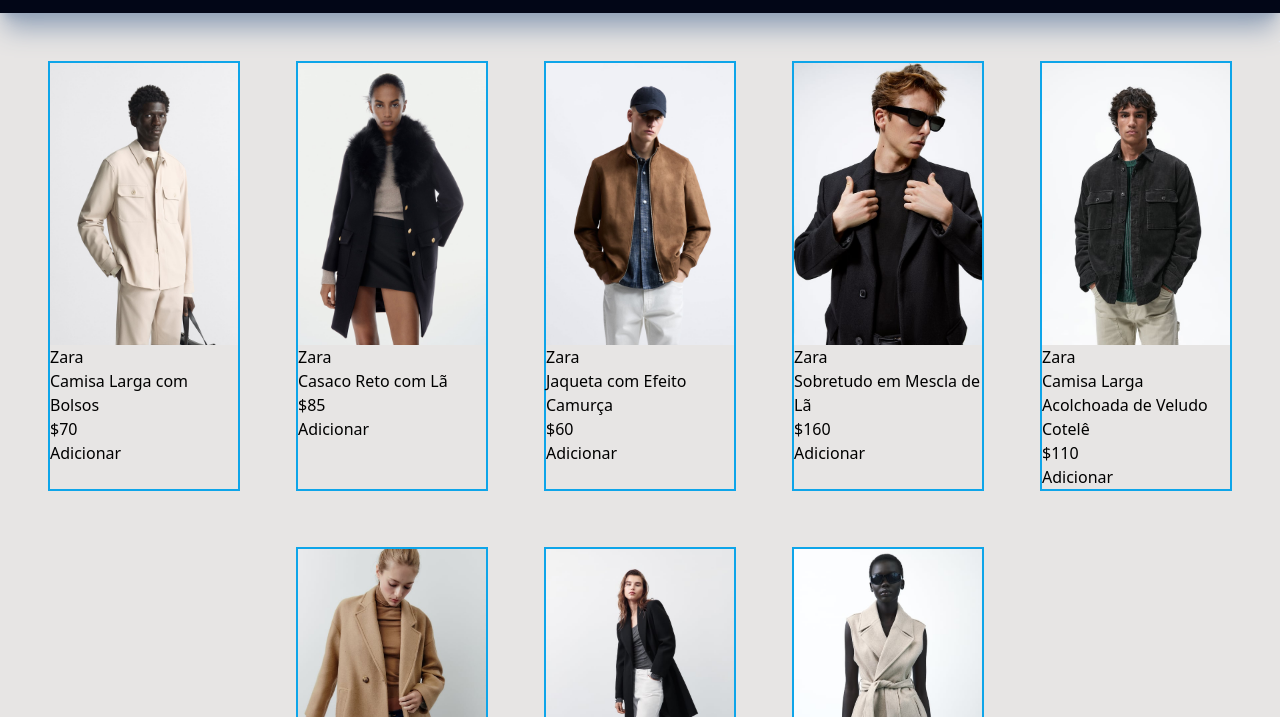
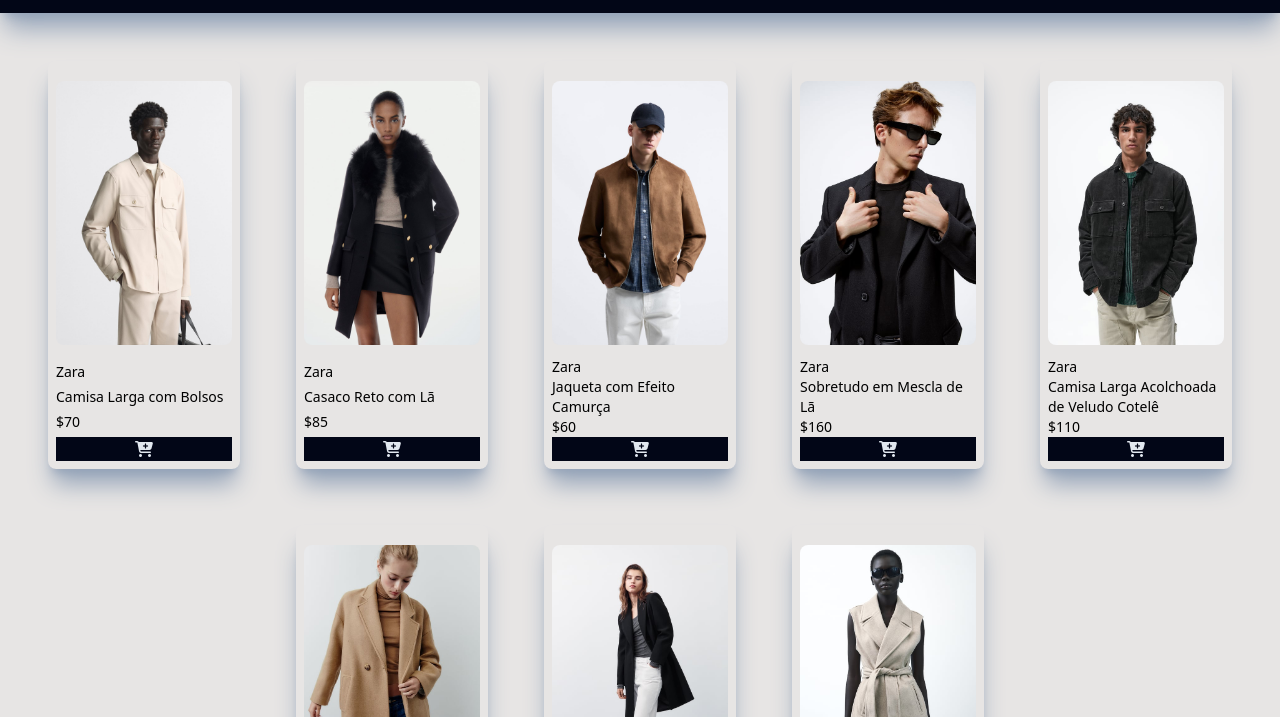
Before and after one commit to Adryan1928/Intensivao-JavaScript, a website built with Vite: page Lojinha do Adryan/index.html in a window 1280 px wide. Shown: the part 83-800 px from the top of the page. Built offline with nearby package versions, Linux system fonts and the light colour scheme.

Commit message:
Aula 003

```diff
--- a/Lojinha do Adryan/index.html
+++ b/Lojinha do Adryan/index.html
@@ -13,7 +13,7 @@
 <body class="bg-stone-200 flex flex-col">
   <section
     id="carrinho"
-    class="fixed top-0 right-[-360px] bg-slate-950 h-screen w-[360px] text-slate-200 z-50"
+    class="fixed top-0 right-[-360px] bg-slate-950 h-screen w-[360px] text-slate-200 z-50 duration-200 border-l border-slate-200 p-5 flex flex-col justify-between"
   >
     <div id="cabecalho-carrinho" class="flex justify-between m-4">
       <p>Meu carrinho</p>
@@ -21,16 +21,12 @@
         <i class="fa-solid fa-circle-xmark"></i>
       </button>
     </div>
-    <section id="produtos-carrinho">
-      <p>Camisa Larga com Bolsos</p>
-      <p>Casaci Reto com Lã</p>
-      <p>Jaqueta com Efeito Camurça</p>
-    </section>
-    <p id="preco-total">$200</p>
+
+    <section id="produtos-carrinho"></section>
     <button class="bg-slate-200 text-slate-900 p-1">Finalizar Compra</button>
   </section>
 
-  <header class="flex text-xl bg-slate-950 shadow-xl shadow-slate-400 px-8 py-4 justify-between sticky top-0">
+  <header class="flex text-xl bg-slate-950 shadow-xl shadow-slate-400 px-8 py-4 justify-between sticky top-0 z-10">
 
     <img class="h-16" src="assets/logo/hashtag.svg" alt="Logo">
 
--- a/Lojinha do Adryan/main.js
+++ b/Lojinha do Adryan/main.js
@@ -1,84 +1,5 @@
+import { renderizarCatalogo } from "./src/cartaoProduto";
 import { inicializarCarrinho } from "./src/menuCarrinho";
 
-const catalogo = [
-    {
-      id: 1,
-      marca: "Zara",
-      nome: "Camisa Larga com Bolsos",
-      preco: 70,
-      imagem: "product-1.jpg",
-      feminino: false,
-    },
-    {
-      id: 2,
-      marca: "Zara",
-      nome: "Casaco Reto com Lã",
-      preco: 85,
-      imagem: "product-2.jpg",
-      feminino: true,
-    },
-    {
-      id: 3,
-      marca: "Zara",
-      nome: "Jaqueta com Efeito Camurça",
-      preco: 60,
-      imagem: "product-3.jpg",
-      feminino: false,
-    },
-    {
-      id: 4,
-      marca: "Zara",
-      nome: "Sobretudo em Mescla de Lã",
-      preco: 160,
-      imagem: "product-4.jpg",
-      feminino: false,
-    },
-    {
-      id: 5,
-      marca: "Zara",
-      nome: "Camisa Larga Acolchoada de Veludo Cotelê",
-      preco: 110,
-      imagem: "product-5.jpg",
-      feminino: false,
-    },
-    {
-      id: 6,
-      marca: "Zara",
-      nome: "Casaco de Lã com Botões",
-      preco: 170,
-      imagem: "product-6.jpg",
-      feminino: true,
-    },
-    {
-      id: 7,
-      marca: "Zara",
-      nome: "Casaco com Botões",
-      preco: 75,
-      imagem: "product-7.jpg",
-      feminino: true,
-    },
-    {
-      id: 8,
-      marca: "Zara",
-      nome: "Colete Comprido com Cinto",
-      preco: 88,
-      imagem: "product-8.jpg",
-      feminino: true,
-    },
-  ];
-
-for (const produtoCatalogo of catalogo){
-    const cartaoProduto = `
-        <div class='border-solid border-2 border-sky-500 w-48 m-2' id="card-produto-${produtoCatalogo.id}">
-            <img src="assets/img/${produtoCatalogo.imagem}" alt="Produto ${produtoCatalogo.id}">
-            <p class='marca ' >${produtoCatalogo.marca}</p>
-            <p>${produtoCatalogo.nome}</p>
-            <p>$${produtoCatalogo.preco}</p>
-            <button>Adicionar</button>
-        </div>
-    `
-
-    document.getElementById('container-produto').innerHTML += cartaoProduto
-}
-
+renderizarCatalogo()
 inicializarCarrinho()
--- /dev/null
+++ b/Lojinha do Adryan/src/cartaoProduto.js
@@ -0,0 +1,22 @@
+import { adicionarAoCarrinho } from "./menuCarrinho"
+import { catalogo } from "./utilidades"
+
+export function renderizarCatalogo() {
+    for (const produtoCatalogo of catalogo){
+        const cartaoProduto = `
+            <div class='border-solid w-48 m-2 p-2 flex flex-col justify-between shadow-xl shadow-slate-400 rounded-lg group' id="card-produto-${produtoCatalogo.id}">
+                <img src="assets/img/${produtoCatalogo.imagem}" alt="Produto ${produtoCatalogo.id}" class='group-hover:scale-110 duration-300 my-3 rounded-lg'>
+                <p class='text-sm' >${produtoCatalogo.marca}</p>
+                <p class='text-sm'>${produtoCatalogo.nome}</p>
+                <p class='text-sm'>$${produtoCatalogo.preco}</p>
+                <button id='adicionar-${produtoCatalogo.id}' class='bg-slate-950 text-slate-200 hover:bg-slate-700'><i class="fa-solid fa-cart-plus"></i></button>
+            </div>
+        `
+
+        document.getElementById('container-produto').innerHTML += cartaoProduto
+    }
+
+    for (const produtoCatalogo of catalogo) {
+        document.getElementById(`adicionar-${produtoCatalogo.id}`).addEventListener('click', () => adicionarAoCarrinho(produtoCatalogo.id))
+    }
+}
--- a/Lojinha do Adryan/src/menuCarrinho.js
+++ b/Lojinha do Adryan/src/menuCarrinho.js
@@ -1,3 +1,5 @@
+import { catalogo } from "./utilidades"
+
 var carrinho = document.getElementById('carrinho')
 function abrirCarrinho() {
     carrinho.classList.add('right-[0px]')
@@ -16,3 +18,24 @@ export function inicializarCarrinho() {
     botaoFecharCarrinho.addEventListener('click', fecharCarrinho)
     botaoAbrirCarrinho.addEventListener('click', abrirCarrinho)
 }
+
+export function adicionarAoCarrinho (idProduto) {
+    const produto = catalogo.find((p) => p.id === idProduto)
+    const containerProdutosCarrinho = document.getElementById('produtos-carrinho')
+    const cartaoProdutoCarrinho = `
+    <article class="flex bg-slate-100 border rounded-lg p-1 relative">
+        <button id="fechar-carrinho" class="absolute top-0 right-2">
+            <i class="fa-solid fa-circle-xmark text-slate-500 hover:text-slate-800"></i>
+        </button>
+
+        <img src="./assets/img/${produto.imagem}" alt="Produto ${produto.id}" class="h-24 rounded-lg">
+
+        <div class="py-2">
+            <p class="text-slate-900 text-sm" >${produto.nome}</p>
+            <p class="text-slate-400 text-xs">Tamanho: M</p>
+            <p class="text-green-700 text-lg">$${produto.preco}</p>
+        </div>
+    </article>
+    `
+    containerProdutosCarrinho.innerHTML += cartaoProdutoCarrinho
+}
--- /dev/null
+++ b/Lojinha do Adryan/src/utilidades.js
@@ -0,0 +1,66 @@
+export const catalogo = [
+    {
+      id: 1,
+      marca: "Zara",
+      nome: "Camisa Larga com Bolsos",
+      preco: 70,
+      imagem: "product-1.jpg",
+      feminino: false,
+    },
+    {
+      id: 2,
+      marca: "Zara",
+      nome: "Casaco Reto com Lã",
+      preco: 85,
+      imagem: "product-2.jpg",
+      feminino: true,
+    },
+    {
+      id: 3,
+      marca: "Zara",
+      nome: "Jaqueta com Efeito Camurça",
+      preco: 60,
+      imagem: "product-3.jpg",
+      feminino: false,
+    },
+    {
+      id: 4,
+      marca: "Zara",
+      nome: "Sobretudo em Mescla de Lã",
+      preco: 160,
+      imagem: "product-4.jpg",
+      feminino: false,
+    },
+    {
+      id: 5,
+      marca: "Zara",
+      nome: "Camisa Larga Acolchoada de Veludo Cotelê",
+      preco: 110,
+      imagem: "product-5.jpg",
+      feminino: false,
+    },
+    {
+      id: 6,
+      marca: "Zara",
+      nome: "Casaco de Lã com Botões",
+      preco: 170,
+      imagem: "product-6.jpg",
+      feminino: true,
+    },
+    {
+      id: 7,
+      marca: "Zara",
+      nome: "Casaco com Botões",
+      preco: 75,
+      imagem: "product-7.jpg",
+      feminino: true,
+    },
+    {
+      id: 8,
+      marca: "Zara",
+      nome: "Colete Comprido com Cinto",
+      preco: 88,
+      imagem: "product-8.jpg",
+      feminino: true,
+    },
+  ];
```
